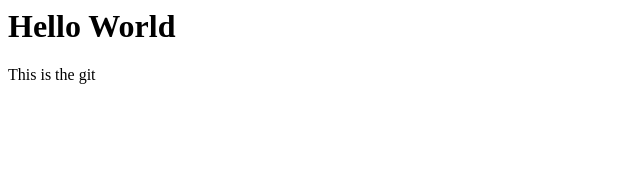
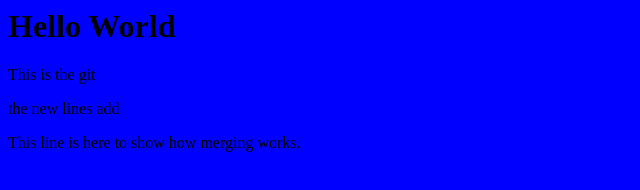
Before and after one commit to Pruthvikgowda/example, a plain HTML site: page index.html in a window 1280 px wide. Shown: the whole page, without its empty margins (0-640 px from the left). Drawn offline with Linux system fonts and the light colour scheme.

Commit message:
merge the line

```diff
--- a/index.html
+++ b/index.html
@@ -1,9 +1,13 @@
 <html>
 <head>
 <title>Hello World</title>
+<link rel="stylesheet" href="sty.css">
 </head>
 <body>
 <h1>Hello World</h1>
 <p>This is the git </p>
+<p>the new lines add</p>
+<p>This line is here to show how merging works.</p>
+<p>
 </body>
 <html>
```
